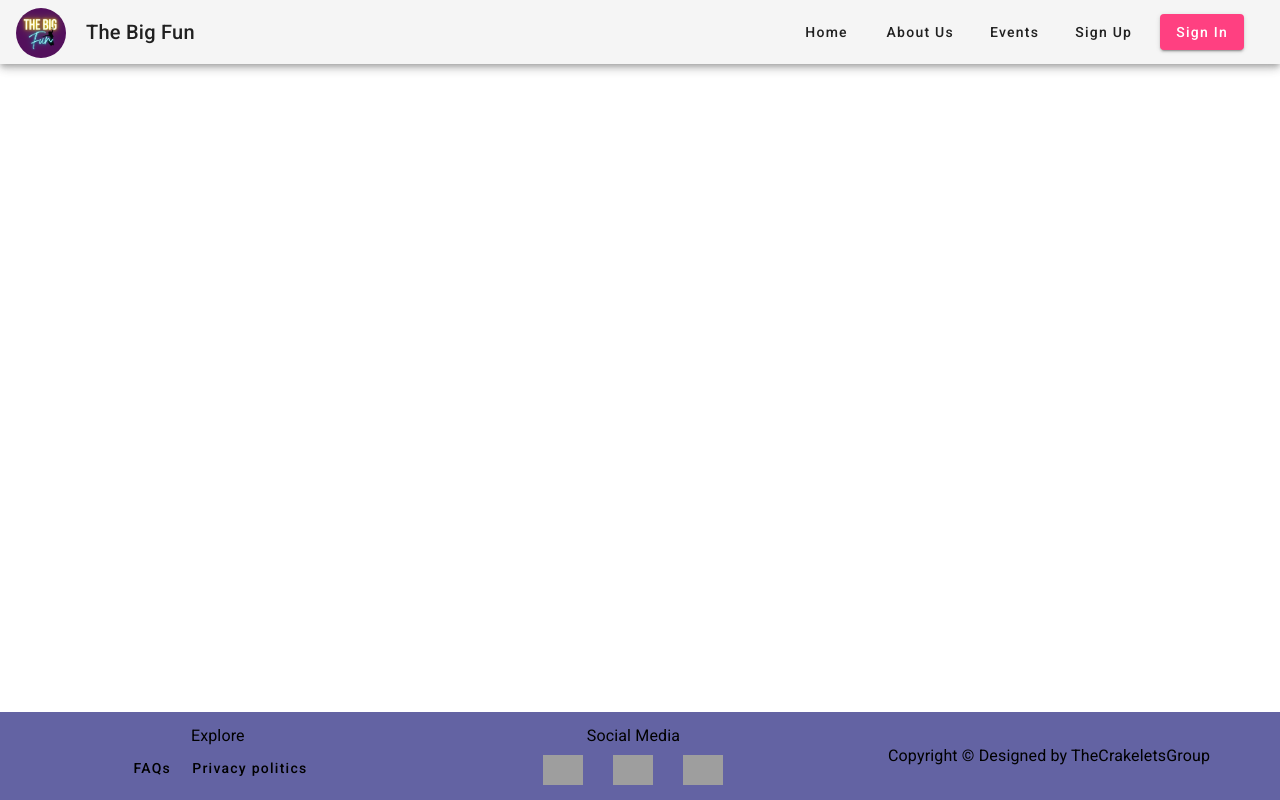
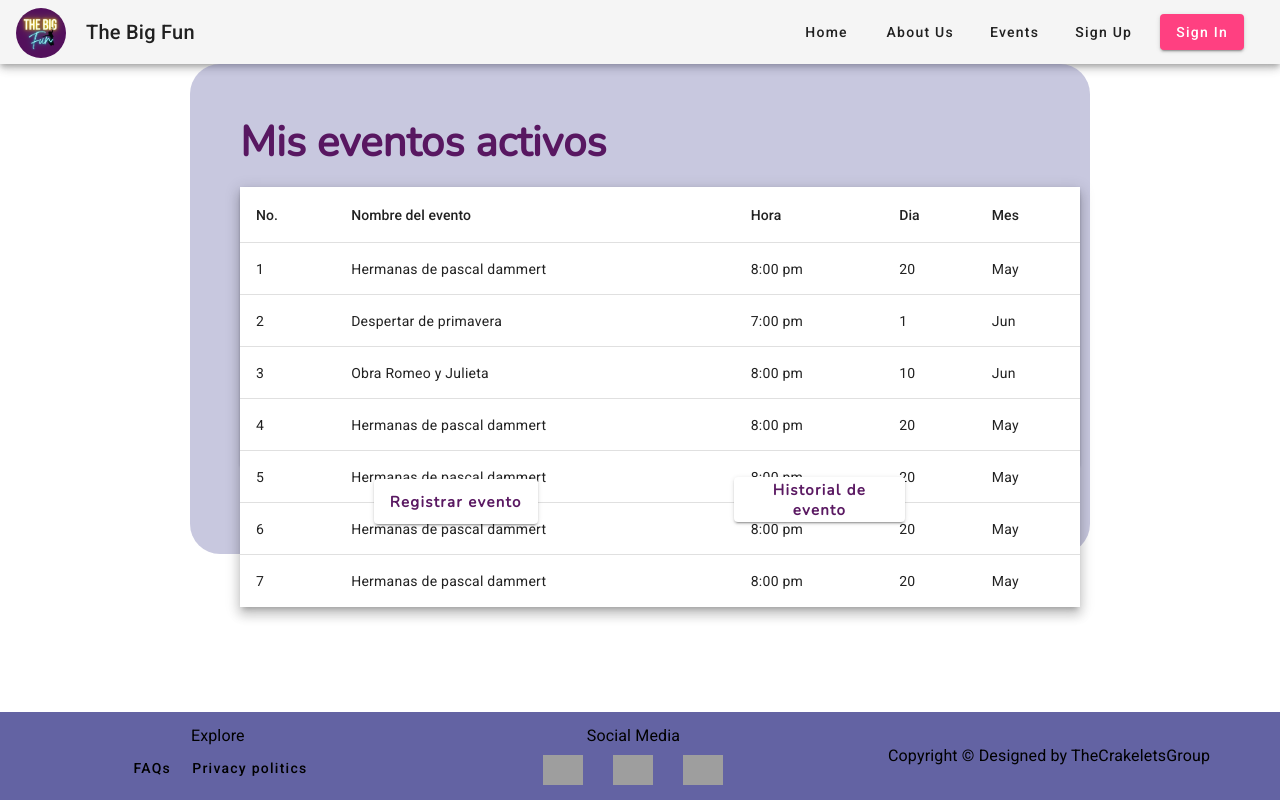
Before and after one commit to CrackeletsGroup-IoT/the-big-fun-web-application, an Angular app: page / in a window 1280 px wide. Built offline with nearby package versions, Linux system fonts and the light colour scheme; grey boxes are pictures that could not be loaded.

Commit message:
feat: Organizer event list component version 1 implemented

```diff
--- a/src/app/app.component.html
+++ b/src/app/app.component.html
@@ -1,6 +1,6 @@
 <app-nav></app-nav>
 
-
+<app-organizereventlist-content></app-organizereventlist-content>
 
 
 <app-footer-content></app-footer-content>
--- a/src/app/app.module.ts
+++ b/src/app/app.module.ts
@@ -6,6 +6,9 @@ import { BrowserAnimationsModule } from '@angular/platform-browser/animations';
 import { FooterContentComponent } from './event/components/footer-content/footer-content.component';
 import { NavComponent } from './event/components/nav/nav.component';
 import { MainContentComponent } from './event/components/main-content/main-content.component';
+import { OrganizereventlistContentComponent } from './event/components/organizereventlist-content/organizereventlist-content.component';
+
+
 import {HttpClientModule} from "@angular/common/http";
 import {LayoutModule} from "@angular/cdk/layout";
 import {MatToolbarModule} from "@angular/material/toolbar";
@@ -20,7 +23,8 @@ import {MatTableModule} from "@angular/material/table";
     AppComponent,
     FooterContentComponent,
     NavComponent,
-    MainContentComponent
+    MainContentComponent,
+    OrganizereventlistContentComponent
   ],
 
   imports: [
--- /dev/null
+++ b/src/app/event/components/organizereventlist-content/organizereventlist-content.component.css
@@ -0,0 +1,99 @@
+table {
+  width: 100%;
+  background: white;
+}
+
+.background {
+  background: rgba(99, 99, 163, 0.35);
+  border-radius: 30px;
+  padding: 30px;
+  max-height: 390px;
+}
+
+@media (min-width: 768px) {
+  .background {
+    max-width: 800px;
+    margin: 0 auto;
+    padding: 50px;
+  }
+}
+
+
+
+.example-viewport {
+  height: 280px;
+  width: 840px;
+}
+
+.example-item {
+  height: 50px;
+}
+
+
+
+.title h1 {
+  font-family: "Nunito", sans-serif;
+  font-style: normal;
+  font-weight: 800;
+  font-size: 42px;
+  line-height: 57px;
+  color: rgba(83, 16, 92, 0.96);
+  text-align: left;
+  margin-top: 0px;
+}
+
+.rights{
+  display: flex;
+  align-items: center;
+  margin-left: 20px;
+
+}
+
+.left{
+  margin-left: 20px;
+  margin-top: 4px;
+}
+
+.footer{
+  width: 98.4%;
+  display: flex;
+  justify-content:center;
+}
+
+.footer>div{
+  width: 33%;
+}
+
+.contentt{
+  display: flex;
+  justify-content: center;
+}
+
+.textos{
+  font-family: 'Nunito', sans-serif;
+}
+
+
+
+.example-label {
+  display: table-cell;
+  font-size: 14px;
+  margin-left: 80px;
+  min-width: 120px;
+}
+
+.example-button-row {
+  display: table-cell;
+  max-width: 600px;
+}
+
+.example-button-row .mat-mdc-button-base {
+  margin: 8px 8px 8px 0;
+  background: white;
+  color: rgba(83, 16, 92, 0.96);
+  font-family: 'Nunito', sans-serif;
+  font-size: 15px;
+  font-weight:bold;
+  height: 45px;
+
+}
--- /dev/null
+++ b/src/app/event/components/organizereventlist-content/organizereventlist-content.component.html
@@ -0,0 +1,71 @@
+<div class="background">
+
+  <link href='https://fonts.googleapis.com/css?family=Nunito' rel='stylesheet'>
+
+  <div class="title">
+    <h1>Mis eventos activos</h1>
+  </div>
+
+  <mat-card appendOnly itemSize="50" class="example-viewport">
+
+    <table mat-table [dataSource]="dataSource" class="mat-elevation-z8 textos">
+
+      <!--- Note that these columns can be defined in any order.
+            The actual rendered columns are set as a property on the row definition" -->
+
+      <!-- Position Column -->
+      <ng-container matColumnDef="position">
+        <th mat-header-cell *matHeaderCellDef> No. </th>
+        <td mat-cell *matCellDef="let element"> {{element.position}} </td>
+      </ng-container>
+
+      <!-- Name Column -->
+      <ng-container matColumnDef="title">
+        <th mat-header-cell *matHeaderCellDef> Nombre del evento </th>
+        <td mat-cell *matCellDef="let element"> {{element.title}} </td>
+      </ng-container>
+
+      <!-- Weight Column -->
+      <ng-container matColumnDef="hour">
+        <th mat-header-cell *matHeaderCellDef> Hora </th>
+        <td mat-cell *matCellDef="let element"> {{element.hour}} </td>
+      </ng-container>
+
+      <!-- Symbol Column -->
+      <ng-container matColumnDef="day">
+        <th mat-header-cell *matHeaderCellDef> Dia </th>
+        <td mat-cell *matCellDef="let element"> {{element.day}} </td>
+      </ng-container>
+
+      <ng-container matColumnDef="month">
+        <th mat-header-cell *matHeaderCellDef> Mes </th>
+        <td mat-cell *matCellDef="let element"> {{element.month}} </td>
+      </ng-container>
+
+      <tr mat-header-row *matHeaderRowDef="displayedColumns"></tr>
+      <tr mat-row *matRowDef="let row; columns: displayedColumns;"></tr>
+    </table>
+  </mat-card>
+
+
+  <div class="footer " >
+
+    <div class="left">
+      <div class="example-label">
+        <div class="example-button-row">
+          <button mat-raised-button>Registrar evento</button>
+        </div>
+      </div>
+    </div>
+
+    <div class="rights ">
+      <div class="example-label">
+        <div class="example-button-row">
+          <button mat-raised-button>Historial de evento</button>
+        </div>
+      </div>
+    </div>
+
+  </div>
+
+</div>
--- /dev/null
+++ b/src/app/event/components/organizereventlist-content/organizereventlist-content.component.ts
@@ -0,0 +1,35 @@
+import { Component } from '@angular/core';
+
+//valores de las filas
+export interface PeriodicElement {
+  title: string;
+  position: number;
+  hour: string;
+  day: string;
+  month: string;
+
+}
+
+const ELEMENT_DATA: PeriodicElement[] = [
+  {position: 1, title: 'Hermanas de pascal dammert', hour: '8:00 pm', day: '20', month: 'May'},
+  {position: 2, title: 'Despertar de primavera', hour: '7:00 pm', day: '1', month: 'Jun'},
+  {position: 3, title: 'Obra Romeo y Julieta', hour: '8:00 pm', day: '10', month: 'Jun'},
+  {position: 4, title: 'Hermanas de pascal dammert', hour: '8:00 pm', day: '20', month: 'May'},
+  {position: 5, title: 'Hermanas de pascal dammert', hour: '8:00 pm', day: '20', month: 'May'},
+  {position: 6, title: 'Hermanas de pascal dammert', hour: '8:00 pm', day: '20', month: 'May'},
+  {position: 7, title: 'Hermanas de pascal dammert', hour: '8:00 pm', day: '20', month: 'May'},
+
+];
+
+@Component({
+  selector: 'app-organizereventlist-content',
+  templateUrl: './organizereventlist-content.component.html',
+  styleUrls: ['./organizereventlist-content.component.css']
+})
+
+export class OrganizereventlistContentComponent {
+
+  displayedColumns: string[] = ['position', 'title', 'hour', 'day','month'];
+  dataSource = ELEMENT_DATA;
+
+}
```
Also changed, not shown: 1 other file (tests, documents, lock files or other folders).
